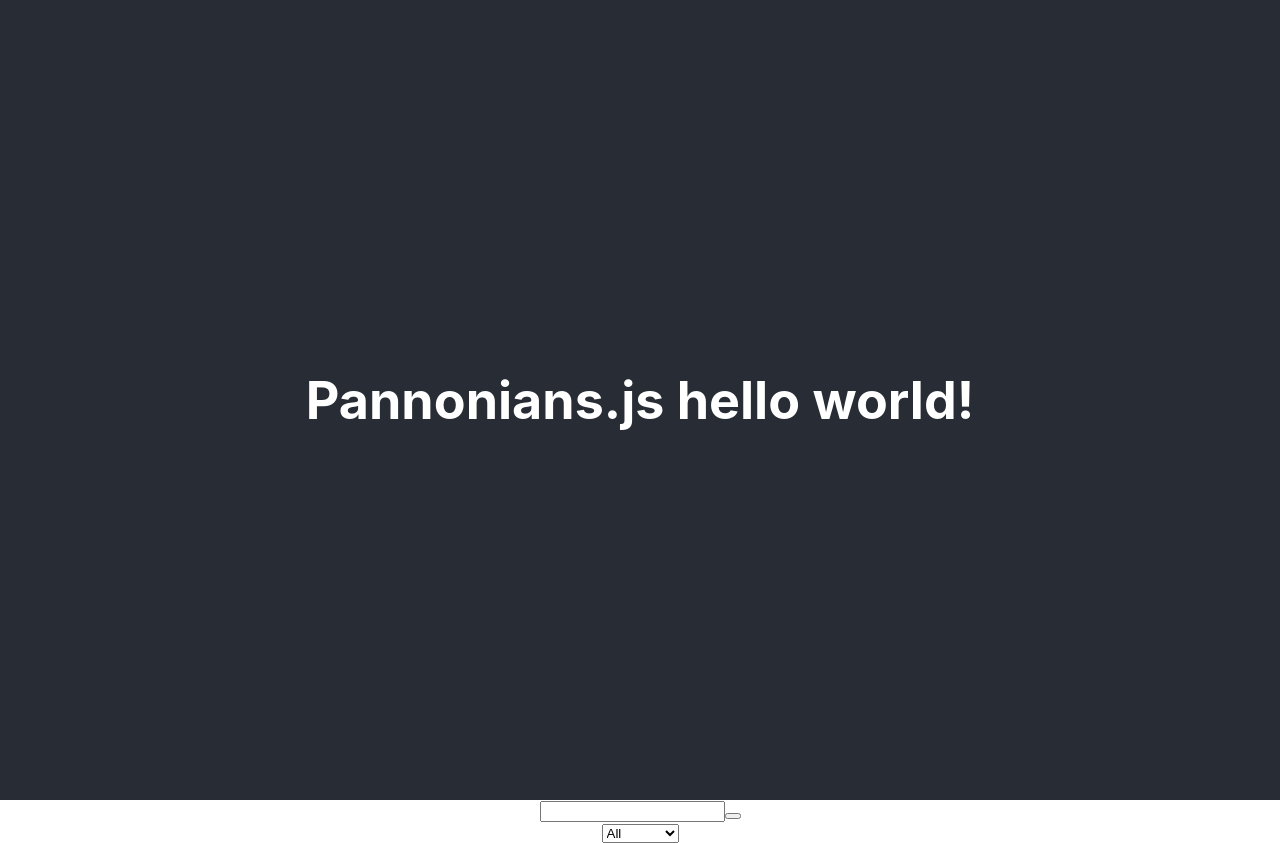
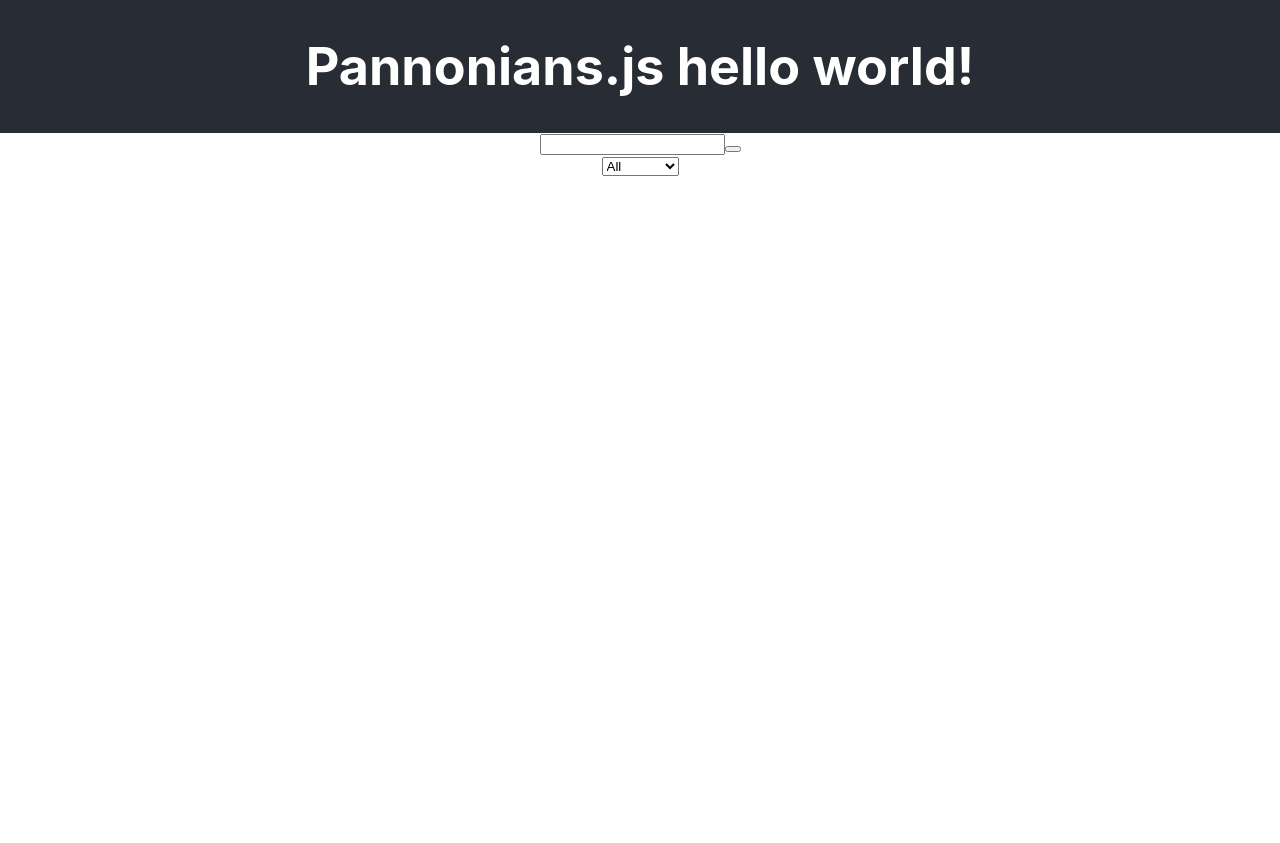
Before and after one commit to Pannonians/pannonians.js, a React (Create React App) app in the folder apps/todo/: page / in a window 1280 px wide. After the commit the page ends 800 px from the top, so only its background shows below. Built offline with nearby package versions, Linux system fonts and the light colour scheme; a web font is replaced by a local one.

Commit message:
change the height of header

```diff
--- a/apps/todo/src/App.css
+++ b/apps/todo/src/App.css
@@ -15,7 +15,7 @@
 
 .App-header {
   background-color: #282c34;
-  min-height: 100vh;
+  min-height: 10vh;
   display: flex;
   flex-direction: column;
   align-items: center;
```
